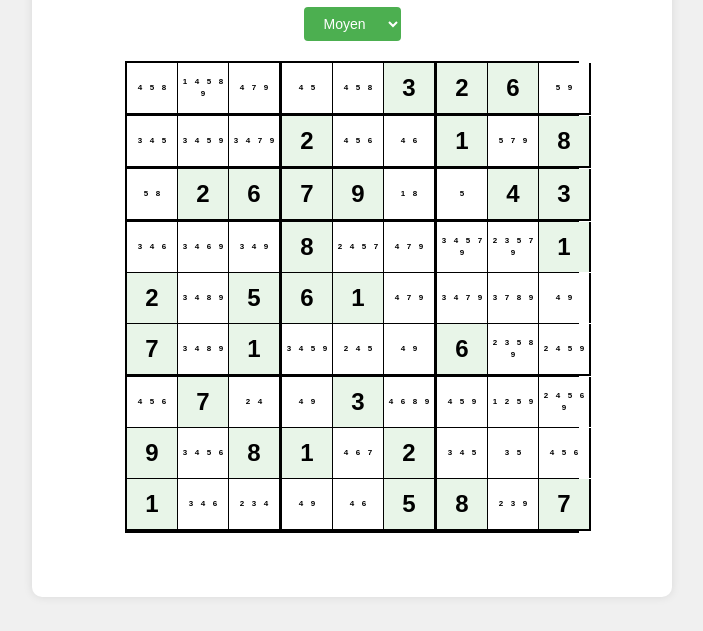
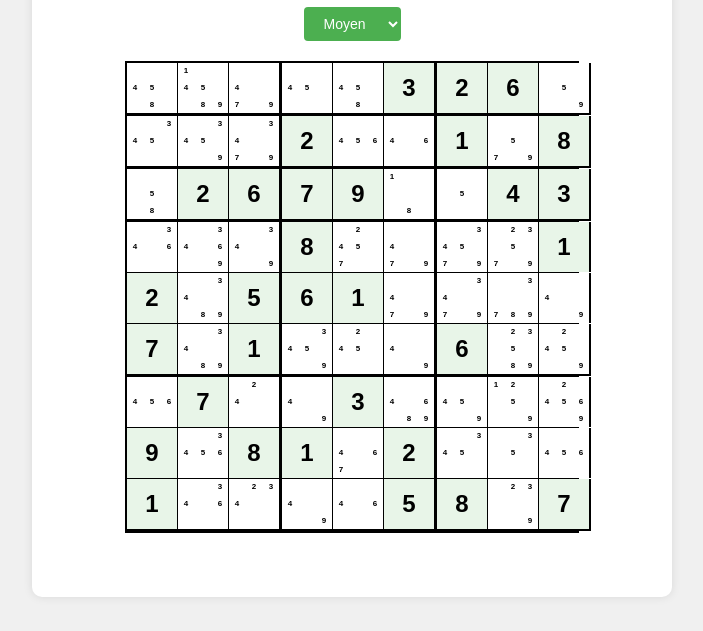
Before and after one commit to pouetfil-ai/ppo-sudokuA, a plain HTML site: page index.html in a window 1280 px wide. Both pictures are taken after a click on the button "Afficher Candidats". Shown: the part 169-800 px from the top of the page, without its empty margins (288-991 px from the left). Drawn offline with Linux system fonts and the light colour scheme.

Commit message:
Amélioration : Placement des candidats en grille 3x3

```diff
--- a/script.js
+++ b/script.js
@@ -163,15 +163,18 @@ function updateBoard() {
 
 // Afficher les candidats possibles
 function showHints(cell, row, col) {
-    const hints = [];
+    const hints = Array(9).fill(null);
     for (let num = 1; num <= 9; num++) {
         if (isValidMove(row, col, num)) {
-            hints.push(num);
+            // Position dans la mini-grille 3x3 : transform(K, B=3) → (K+1-1)%B, floor((K+1-1)/B)
+            // Pour K=num-1: ligne = floor((num-1)/3), colonne = (num-1)%3
+            const hintIndex = num - 1;
+            hints[hintIndex] = num;
         }
     }
 
     cell.innerHTML = '<div class="hints">' +
-        hints.map(num => `<div>${num}</div>`).join('') +
+        hints.map(num => `<div>${num || ''}</div>`).join('') +
         '</div>';
 }
 
--- a/styles.css
+++ b/styles.css
@@ -110,19 +110,22 @@ button:hover, select:hover {
 .hints {
     font-size: 8px;
     line-height: 1;
-    text-align: center;
-    display: flex;
-    flex-wrap: wrap;
-    justify-content: center;
+    display: grid;
+    grid-template-columns: repeat(3, 1fr);
+    grid-template-rows: repeat(3, 1fr);
+    gap: 1px;
+    width: 100%;
+    height: 100%;
     align-items: center;
+    justify-items: center;
 }
 
 .hints > div {
-    width: 12px;
-    height: 12px;
     display: flex;
     justify-content: center;
     align-items: center;
+    width: 100%;
+    height: 100%;
 }
 
 .message {
```
